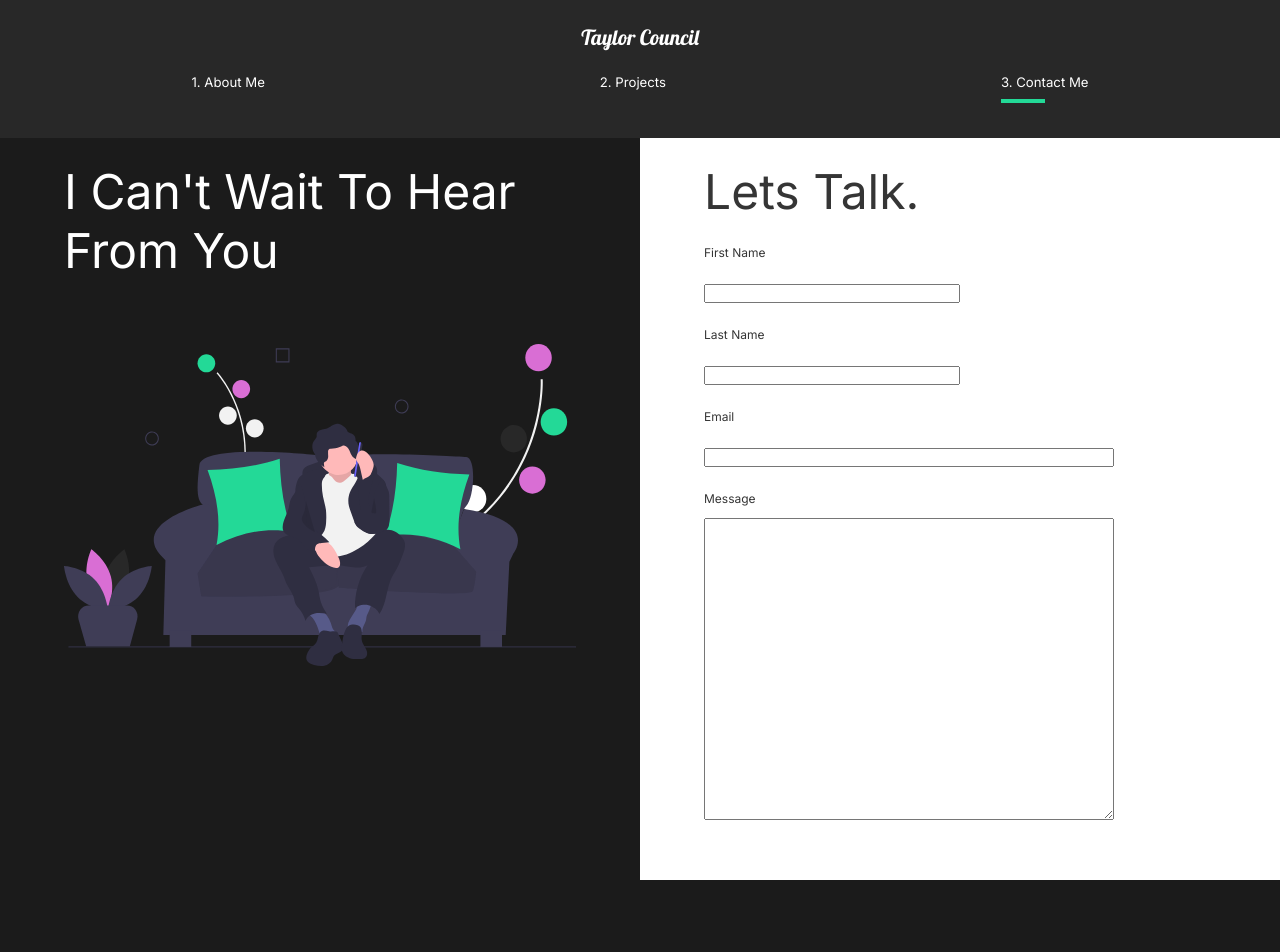
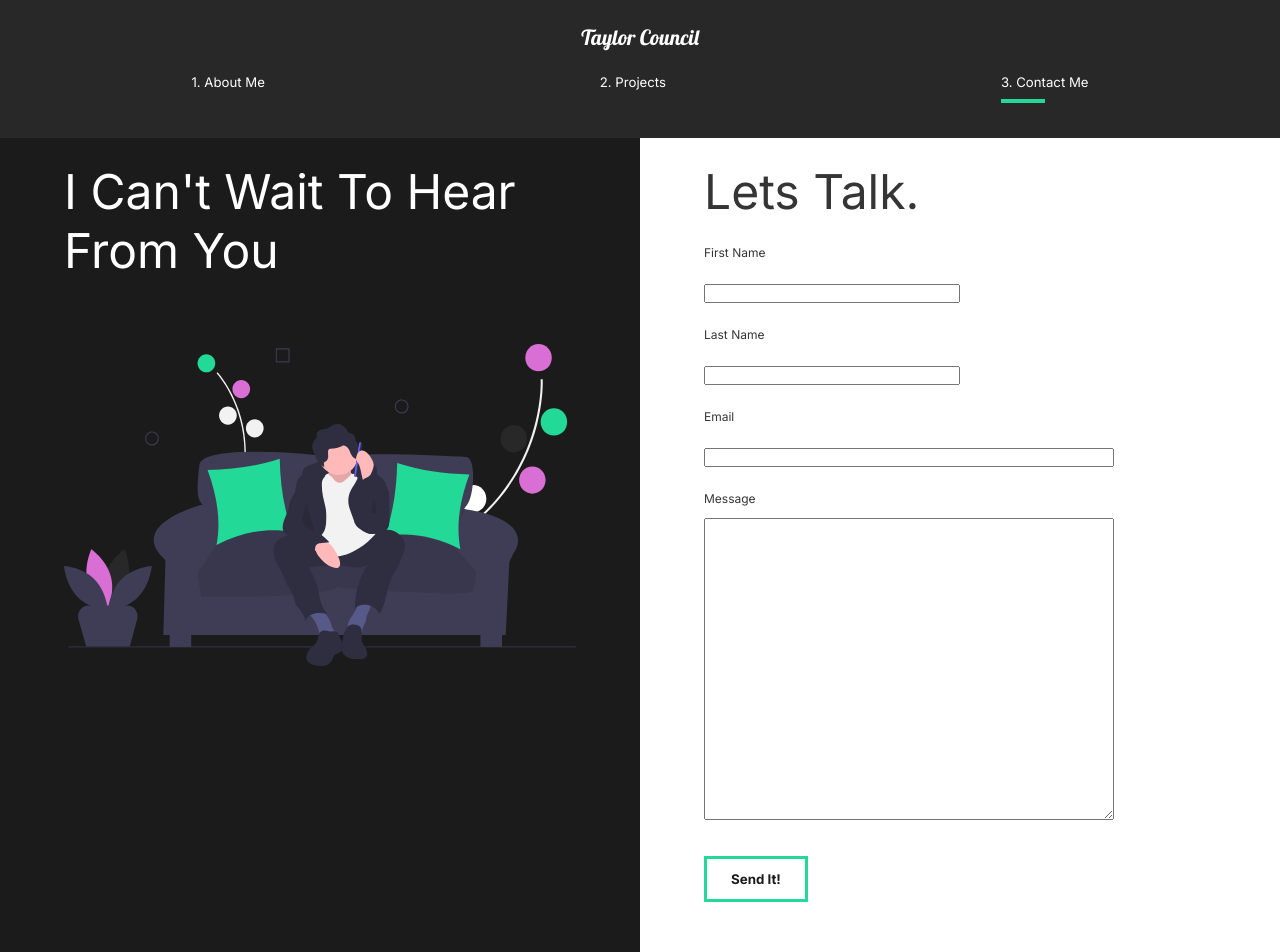
Before and after one commit to councit/react-portfolio, a React (Create React App) app: page /contact in a window 1280 px wide. Shown: the top 952 px of the page. Before the commit the page ends 880 px from the top, so only its background shows below. Built offline with nearby package versions, Linux system fonts and the light colour scheme.

Commit message:
added contact button

```diff
--- a/src/pages/ContactMe.js
+++ b/src/pages/ContactMe.js
@@ -38,6 +38,7 @@ const ContactUs = () => {
             <label>Message</label>
             <textarea rows="20"></textarea>
           </div>
+          <button>Send It!</button>
         </form>
       </div>
       <ScrollTop />
@@ -49,6 +50,9 @@ const ContactStyle = styled(motion.div)`
   display: flex;
   color: #353535;
   min-height: 90vh;
+  button {
+    color: #1b1b1b;
+  }
   .left-wrapper {
     padding: 2rem 0;
     display: flex;
```
